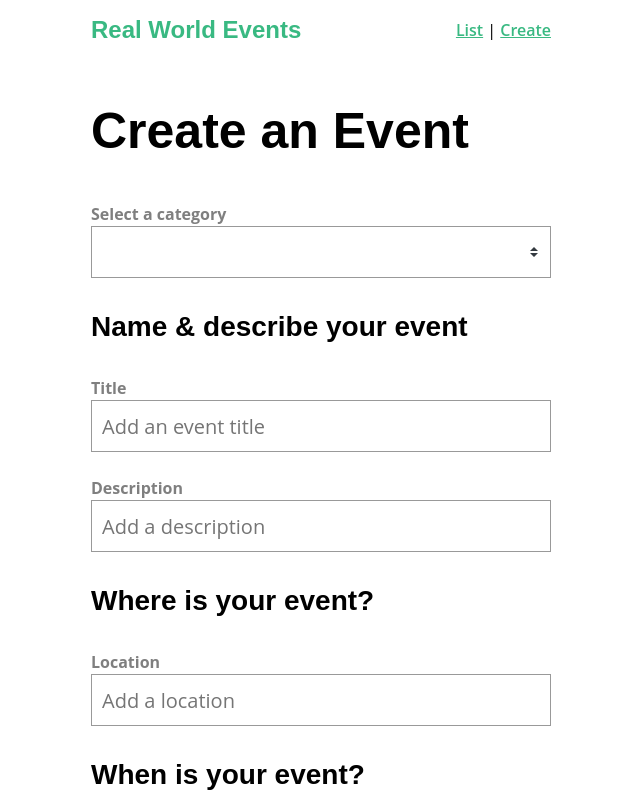
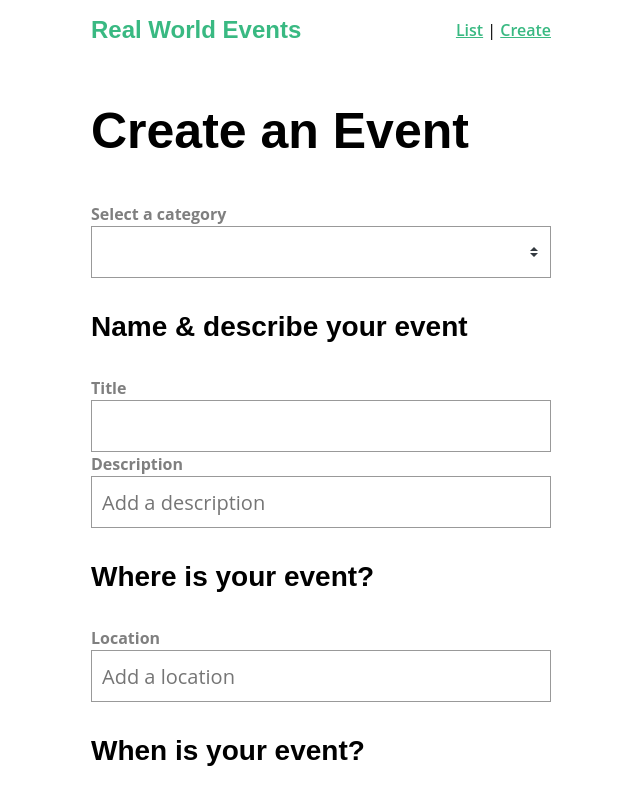
Before and after one commit to hiramatch/real-world-vue, a Vue app: page /event/create in a window 1280 px wide. Shown: the top 800 px of the page, without its empty margins (319-959 px from the left). Built offline with nearby package versions, Linux system fonts and the light colour scheme.

Commit message:
Creating a BaseInput

```diff
--- /dev/null
+++ b/src/components/BaseInput.vue
@@ -0,0 +1,28 @@
+<template>
+  <div>
+    <label v-if="label">{{ label }}</label>
+    <input
+     :value="value"
+     @input="updateValue"
+     type="text">
+  </div>
+</template>
+
+<script>
+export default {
+  props: {
+    value: [String, Number],
+    label: String
+  },
+  methods: {
+    updateValue(event) {
+      // inputイベントを発火
+      // 理由：親コンポーネントにてinputイベントをキャッチさせるため
+      // 背景：親コンポーネントではv-modelプロパティを定義
+      //      v-modelを定義すること=v-bind:valueと@inputを定義になる
+      //      そのためこのコンポーネント内でinputイベントを発火させる必要がある
+      this.$emit('input', event.target.value)
+    }
+  },
+}
+</script>
--- a/src/views/EventCreate.vue
+++ b/src/views/EventCreate.vue
@@ -8,10 +8,10 @@
       </select>
 
       <h3>Name & describe your event</h3>
-      <div class="field">
-        <label>Title</label>
-        <input v-model="event.title" type="text" placeholder="Add an event title"/>
-      </div>
+      <BaseInput
+        label="Title"
+        v-model="event.title"
+      />
 
       <div class="field">
         <label>Description</label>
```
